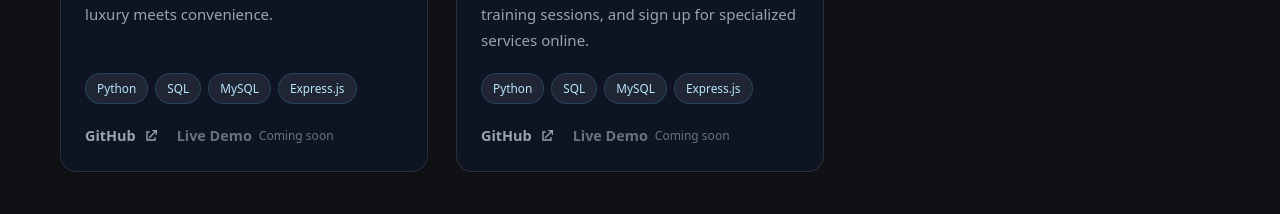
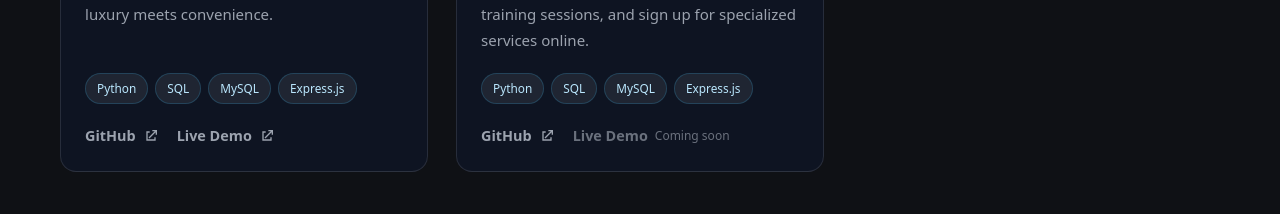
Before and after one commit to Joswa451/portfolio, a React (Vite) app: page / in a window 1280 px wide. Shown: the part 2960-3174 px from the top of the page. Built offline with nearby package versions, Linux system fonts and the light colour scheme.

Commit message:
Update Nice Day Carwash live demo link

```diff
--- a/src/data.js
+++ b/src/data.js
@@ -127,7 +127,7 @@ export const projects = [
     tech: ['Python', 'SQL', 'MySQL', 'Express.js'],
     links: [
       { label: 'GitHub', href: 'https://github.com/Joshua14-dot/NiceDay-Carwash-' },
-      { label: 'Live Demo', disabled: true },
+      { label: 'Live Demo', href: 'https://niceday-carwash.vercel.app/' },
     ],
   },
   {
```
Also changed, not shown: src/assets/carwash.webp.
